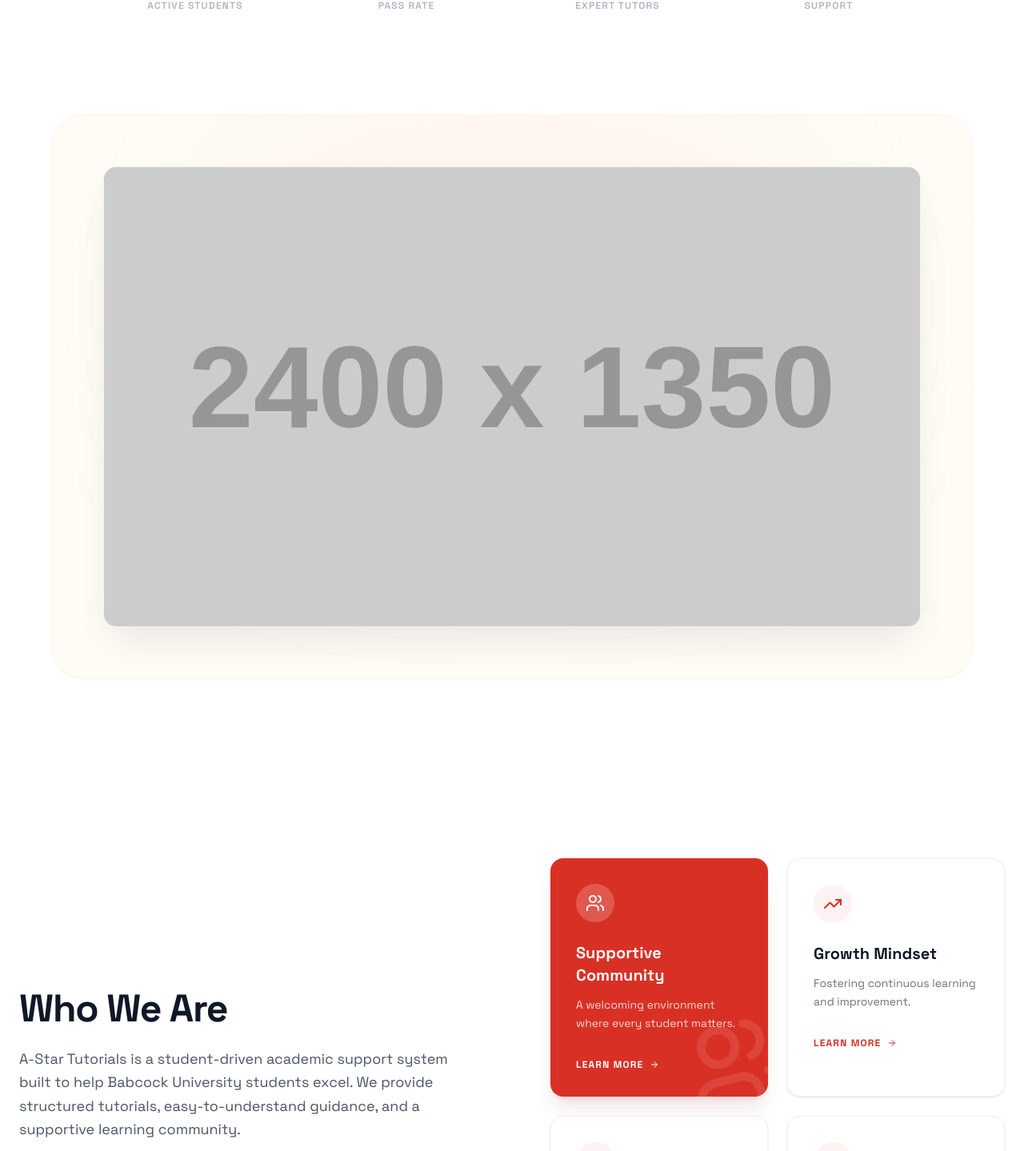
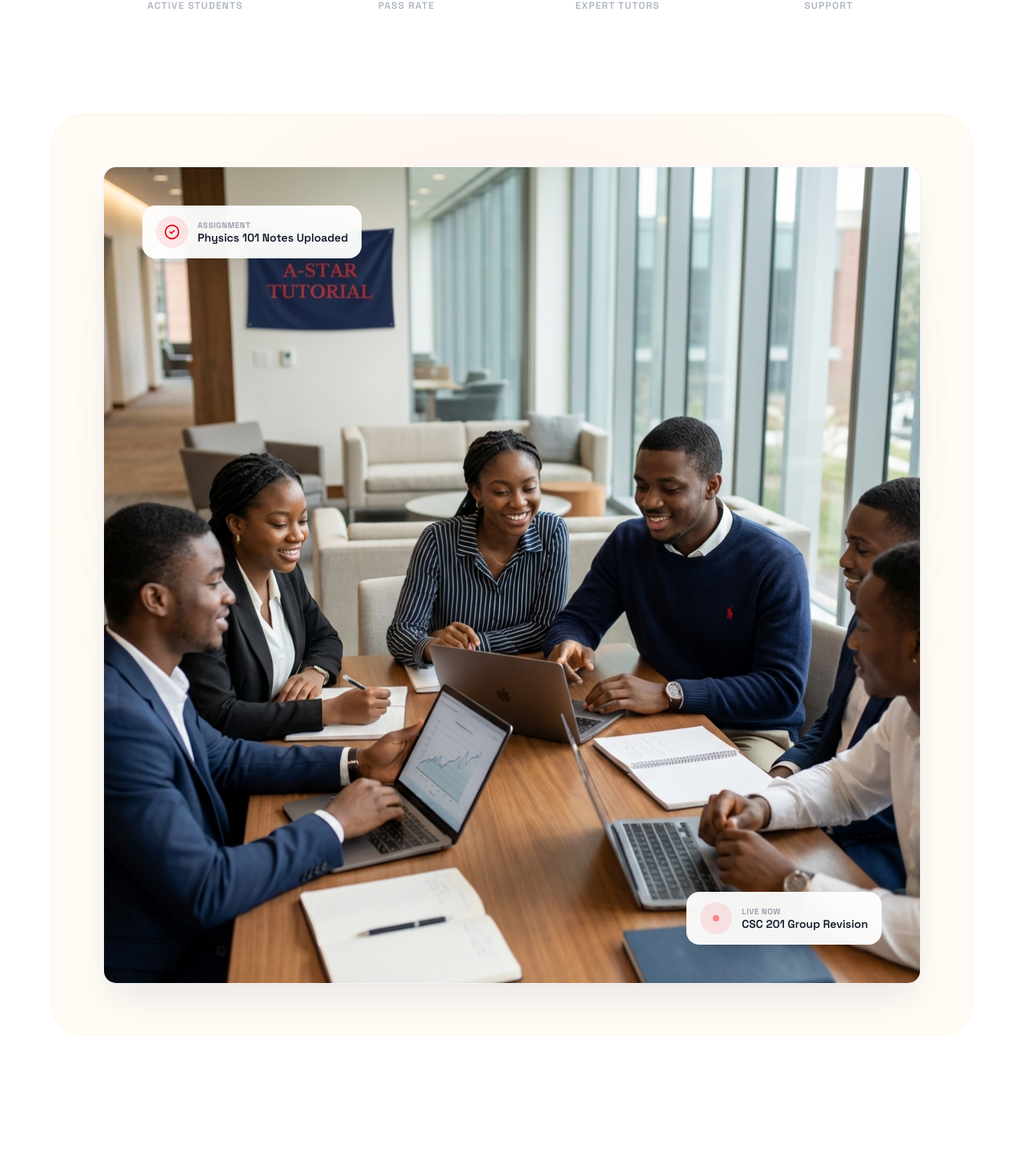
Before and after one commit to astartutorials/astutorials-v1, a Next.js app: page / in a window 1280 px wide. Shown: the part 854-2293 px from the top of the page at 80% size. Built offline with nearby package versions, Linux system fonts and the light colour scheme.

Commit message:
feat: enhance DashboardPreview with a new image

```diff
--- a/components/home/DashboardPreview.tsx
+++ b/components/home/DashboardPreview.tsx
@@ -1,12 +1,53 @@
+"use client";
+
+import { motion } from "framer-motion";
+import { CheckCircle2, Users, Play } from "lucide-react";
 
 export default function DashboardPreview() {
   return (
-    <div className="w-full px-4 md:px-6 mb-32">
+    <div className="w-full px-2 md:px-6 mb-24">
       <div className="max-w-6xl mx-auto">
-        <div className="relative rounded-2xl md:rounded-[2.5rem] bg-orange-50/50 p-4 md:p-12 lg:p-16 border border-orange-100/50 overflow-hidden">
+        <div className="relative rounded-3xl md:rounded-[2.5rem] bg-orange-50/50 p-6 md:p-12 lg:p-16 border border-orange-100/50 overflow-hidden">
           <div className="absolute top-0 left-1/2 -translate-x-1/2 w-2/3 h-2/3 bg-red-100/30 blur-[100px] rounded-full pointer-events-none" />
-          <div className="relative z-10 rounded-xl md:rounded-2xl overflow-hidden shadow-2xl shadow-gray-900/10 border border-gray-200/50 bg-white">
-             <img src="https://placehold.co/2400x1350/fafafa/e5e5e5/png?text=Student+Dashboard+Platform" alt="Platform Dashboard" className="w-full h-auto object-cover" loading="lazy" />
+
+          <div className="relative z-10 rounded-2xl md:rounded-2xl overflow-hidden shadow-2xl shadow-gray-900/10 border border-gray-200/50 bg-white">
+             {/* Main Preview Image */}
+             <img src="/images/dashboard-preview.png" alt="A-Star Student Collaboration" className="w-full h-auto object-cover" loading="lazy" />
+
+             {/* Floating UI Badges */}
+
+             {/* Assignment Badge */}
+             <motion.div
+               initial={{ opacity: 0, y: 10, x: -10 }}
+               whileInView={{ opacity: 1, y: 0, x: 0 }}
+               transition={{ duration: 0.8, delay: 0.2 }}
+               className="absolute top-3 left-3 md:top-12 md:left-12 flex items-center gap-3 px-4 py-3 rounded-2xl bg-white/95 backdrop-blur-xl border border-white/20 shadow-xl shadow-black/5 z-20"
+             >
+               <div className="w-9 h-9 md:w-10 md:h-10 rounded-full bg-red-500/10 flex items-center justify-center shrink-0">
+                 <CheckCircle2 className="w-5 h-5 text-red-600" />
+               </div>
+               <div>
+                 <p className="text-[10px] uppercase tracking-wider font-bold text-gray-400">Assignment</p>
+                 <p className="text-sm font-semibold text-gray-900 leading-tight">Physics 101 Notes Uploaded</p>
+               </div>
+             </motion.div>
+
+             {/* Live Session Badge */}
+             <motion.div
+               initial={{ opacity: 0, y: -10, x: 10 }}
+               whileInView={{ opacity: 1, y: 0, x: 0 }}
+               transition={{ duration: 0.8, delay: 0.4 }}
+               className="absolute bottom-3 right-3 md:bottom-12 md:right-12 flex items-center gap-3 px-4 py-3 rounded-2xl bg-white/95 backdrop-blur-xl border border-white/20 shadow-xl shadow-black/5 z-20"
+             >
+               <div className="w-9 h-9 md:w-10 md:h-10 rounded-full bg-red-500/10 flex items-center justify-center shrink-0">
+                 <div className="w-2 h-2 rounded-full bg-red-500 animate-pulse" />
+               </div>
+               <div>
+                 <p className="text-[10px] uppercase tracking-wider font-bold text-gray-400">Live Now</p>
+                 <p className="text-sm font-semibold text-gray-900 leading-tight">CSC 201 Group Revision</p>
+               </div>
+             </motion.div>
+
           </div>
         </div>
       </div>
--- a/components/home/HeroSection.tsx
+++ b/components/home/HeroSection.tsx
@@ -26,7 +26,7 @@ export default function HeroSection() {
           Contact Us
         </Link>
       </div>
-      <div className="w-full max-w-5xl mx-auto mb-24 md:mb-32">
+      <div className="w-full max-w-5xl mx-auto mb-22 md:mb-32">
         <p className="text-xs md:text-sm text-gray-400 mb-10 font-medium uppercase tracking-wider">Trusted by students globally</p>
         <div className="grid grid-cols-2 md:grid-cols-4 gap-y-12 gap-x-8 items-center justify-center opacity-80">
           {[ { val: '6000+', label: 'Active Students' }, { val: '98%', label: 'Pass Rate' }, { val: '50+', label: 'Expert Tutors' }, { val: '24', label: 'Support' } ].map((stat, i) => (
```
Also changed, not shown: public/images/dashboard-preview.png (added).
